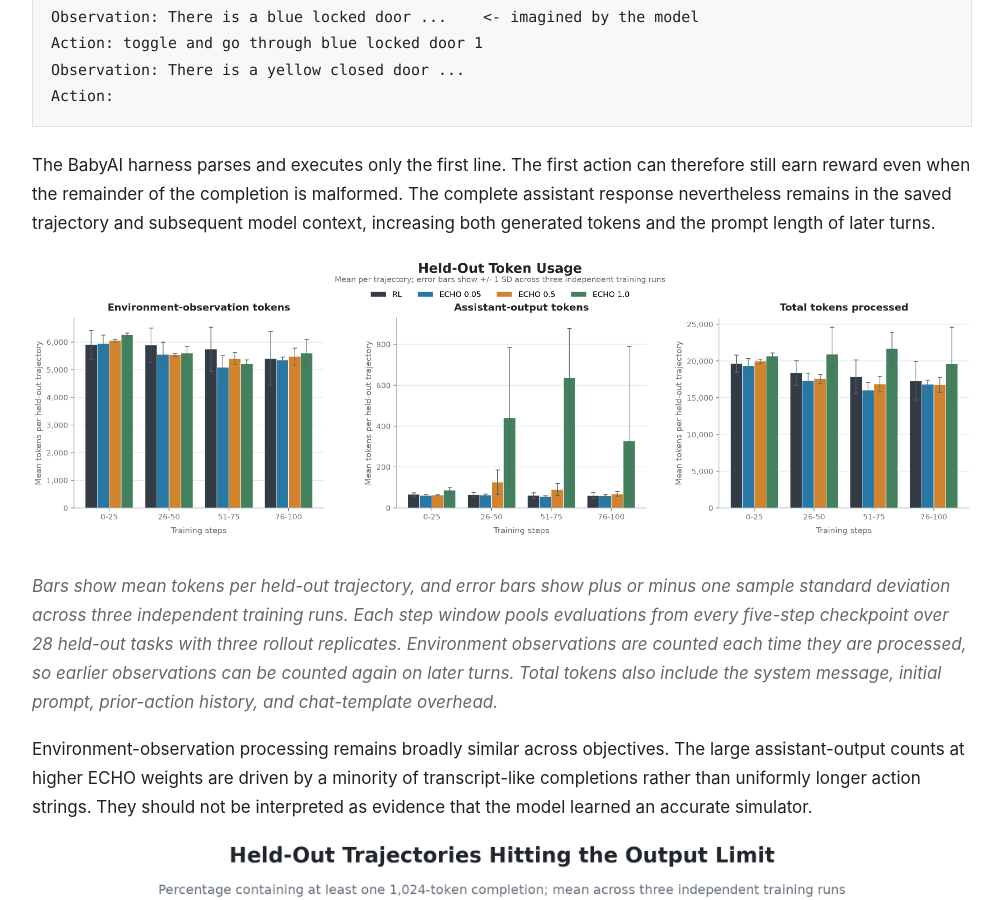
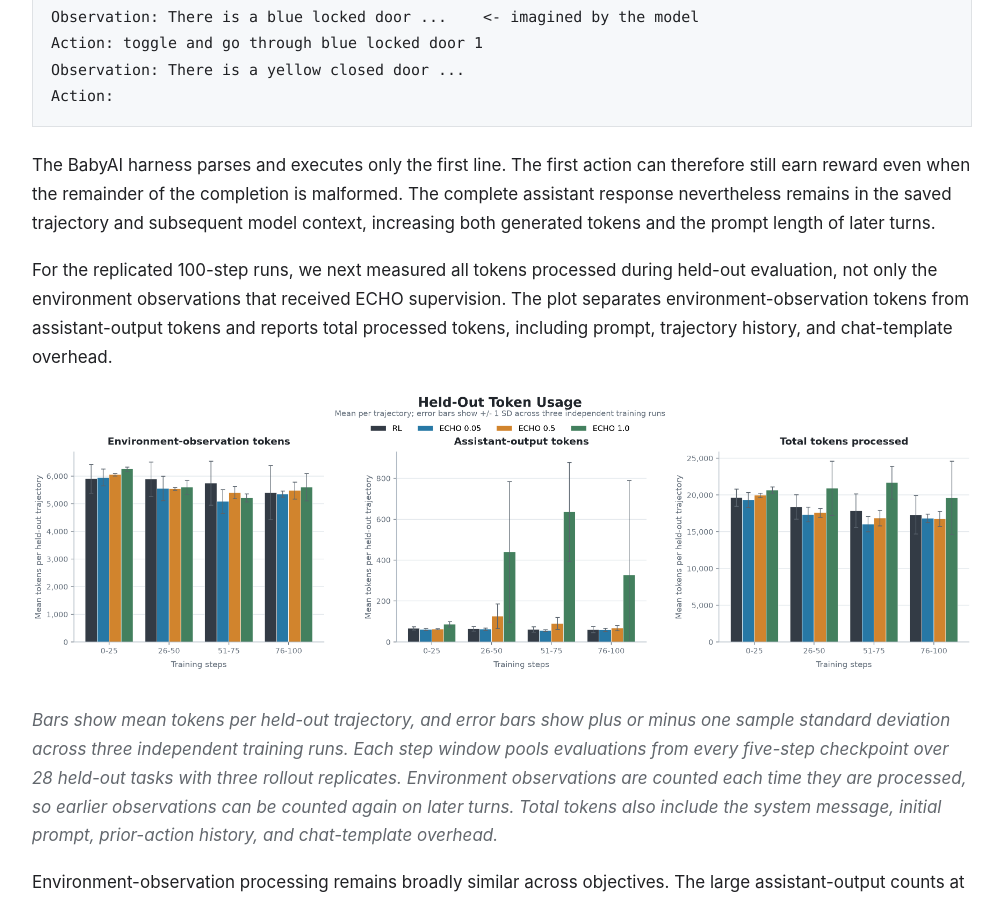
Before and after one commit to Bhoy1/echo-babyai-findings, a Jekyll site: the page built from index.md, in a window 1280 px wide and 900 px high, scrolled down 5410 px. Shown: the whole window, without its empty margins (138-1141 px from the left). Built offline with Jekyll 4.4.1, drawn with Linux system fonts in a browser that asks for light colours.

Commit message:
Introduce held-out token usage analysis

````diff
--- a/index.md
+++ b/index.md
@@ -109,6 +109,8 @@ Action:
 ```
 
 The BabyAI harness parses and executes only the first line. The first action can therefore still earn reward even when the remainder of the completion is malformed. The complete assistant response nevertheless remains in the saved trajectory and subsequent model context, increasing both generated tokens and the prompt length of later turns.
+
+For the replicated 100-step runs, we next measured all tokens processed during held-out evaluation, not only the environment observations that received ECHO supervision. The plot separates environment-observation tokens from assistant-output tokens and reports total processed tokens, including prompt, trajectory history, and chat-template overhead.
 
 ![Held-out environment-observation, assistant-output, and total token usage](figures/token_metrics/heldout_observation_output_total_tokens.png)
 
````
